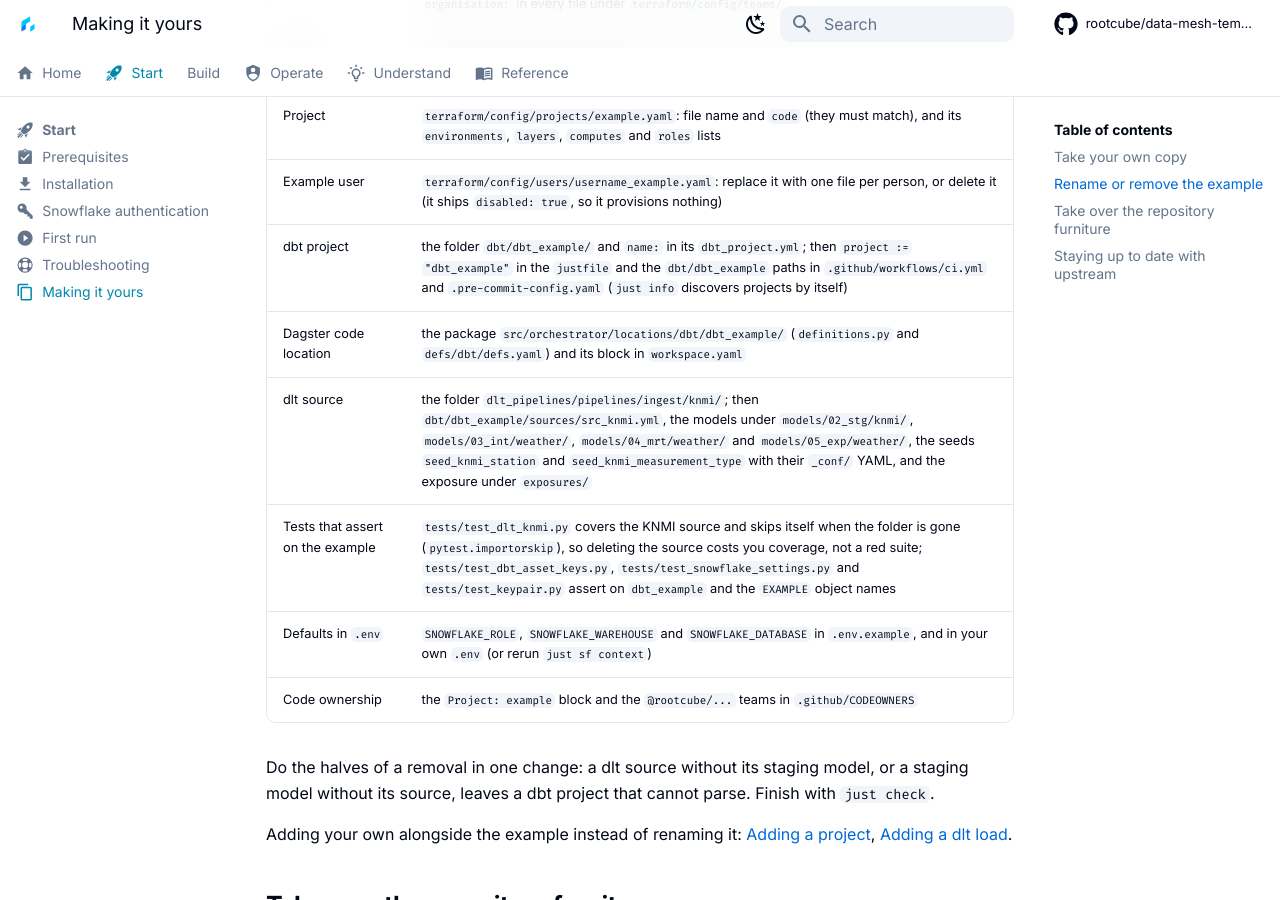
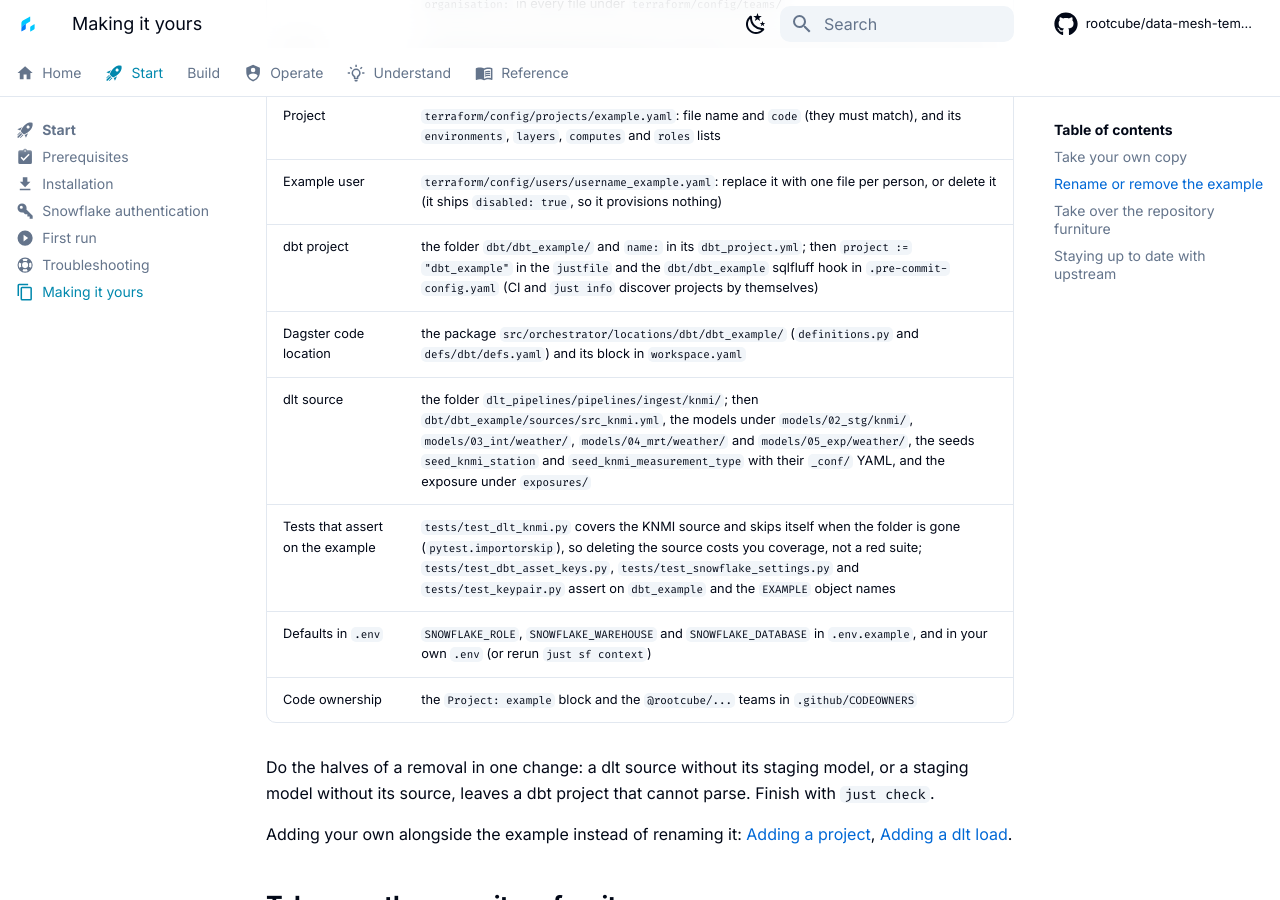
Before and after one commit to rootcube/data-mesh-template, an MkDocs documentation site: the page built from docs/start/adopting.md, in a window 1280 px wide and 900 px high, scrolled down 903 px. Built offline with MkDocs 1.6.1 and Material for MkDocs 9.7.7, drawn with Linux system fonts in a browser that asks for light colours; comment, search, counter and statistics services are not loaded.

Commit message:
docs: only the pre-commit hook still names dbt_example on a rename

```diff
--- a/docs/start/adopting.md
+++ b/docs/start/adopting.md
@@ -35,7 +35,7 @@ you do not. A project's `code` has to equal its file name, and the Snowflake nam
 | Team | `terraform/config/teams/platform.yaml`: file name, `code`, `name`, `owners`, plus `team:` in every file under `terraform/config/projects/` |
 | Project | `terraform/config/projects/example.yaml`: file name and `code` (they must match), and its `environments`, `layers`, `computes` and `roles` lists |
 | Example user | `terraform/config/users/username_example.yaml`: replace it with one file per person, or delete it (it ships `disabled: true`, so it provisions nothing) |
-| dbt project | the folder `dbt/dbt_example/` and `name:` in its `dbt_project.yml`; then `project := "dbt_example"` in the `justfile` and the `dbt/dbt_example` paths in `.github/workflows/ci.yml` and `.pre-commit-config.yaml` (`just info` discovers projects by itself) |
+| dbt project | the folder `dbt/dbt_example/` and `name:` in its `dbt_project.yml`; then `project := "dbt_example"` in the `justfile` and the `dbt/dbt_example` sqlfluff hook in `.pre-commit-config.yaml` (CI and `just info` discover projects by themselves) |
 | Dagster code location | the package `src/orchestrator/locations/dbt/dbt_example/` (`definitions.py` and `defs/dbt/defs.yaml`) and its block in `workspace.yaml` |
 | dlt source | the folder `dlt_pipelines/pipelines/ingest/knmi/`; then `dbt/dbt_example/sources/src_knmi.yml`, the models under `models/02_stg/knmi/`, `models/03_int/weather/`, `models/04_mrt/weather/` and `models/05_exp/weather/`, the seeds `seed_knmi_station` and `seed_knmi_measurement_type` with their `_conf/` YAML, and the exposure under `exposures/` |
 | Tests that assert on the example | `tests/test_dlt_knmi.py` covers the KNMI source and skips itself when the folder is gone (`pytest.importorskip`), so deleting the source costs you coverage, not a red suite; `tests/test_dbt_asset_keys.py`, `tests/test_snowflake_settings.py` and `tests/test_keypair.py` assert on `dbt_example` and the `EXAMPLE` object names |
```
